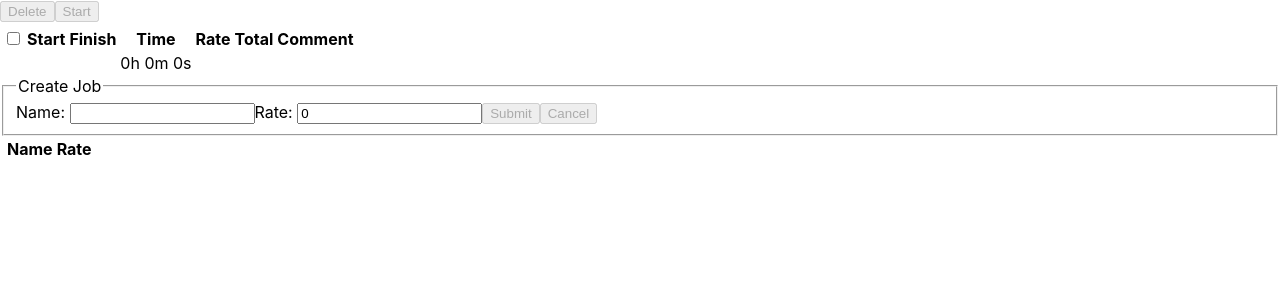
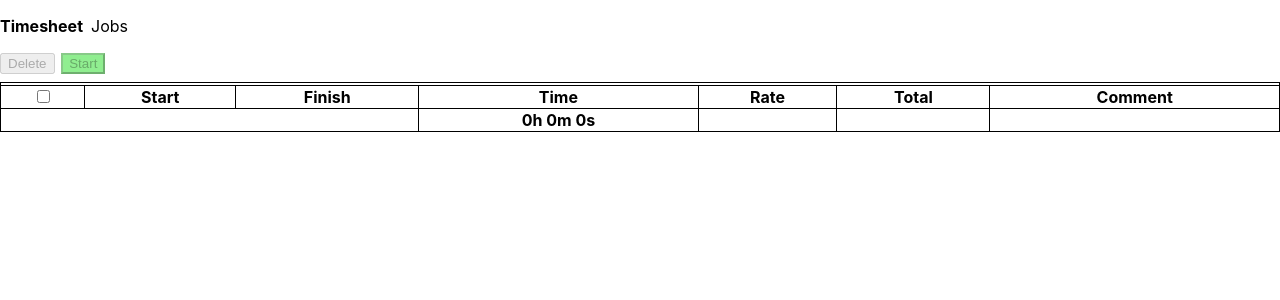
Before and after one commit to vinhanguyen/timesheet, a React (Create React App) app: page / in a window 1280 px wide. Shown: the top 300 px of the page. Built offline with nearby package versions, Linux system fonts and the light colour scheme.

Commit message:
Implement tabs and add css

```diff
--- /dev/null
+++ b/src/timesheet.css
@@ -0,0 +1,44 @@
+nav ul {
+  list-style-type: none;
+  padding: 0;
+  display: flex;
+}
+
+nav li {
+  cursor: pointer;
+}
+
+nav li.active {
+  font-weight: bold;
+}
+
+nav li, nav button, fieldset * {
+  margin-right: .5em;
+}
+
+button.start {
+  background-color: lightgreen;
+}
+
+button.stop {
+  background-color: lightsalmon;
+}
+
+fieldset {
+  border: solid 1px black;
+}
+
+table {
+  width: 100%;
+  border-collapse: collapse;
+  margin-top: .5em;
+}
+
+td, th {
+  border: solid 1px black;
+  text-align: center;
+}
+
+tfoot td {
+  font-weight: bold;
+}
--- a/src/timesheet.tsx
+++ b/src/timesheet.tsx
@@ -2,9 +2,11 @@ import { useEffect, useState } from "react";
 import { getCurrentJobId } from "./data/idb";
 import Jobs from "./jobs";
 import Tasks from "./tasks";
+import './timesheet.css';
 
 export default function Timesheet() {
   const [currentJobId, setCurrentJobId] = useState<number|null>(null);
+  const [tab, setTab] = useState(0);
 
   useEffect(() => {
     (async () => {
@@ -14,8 +16,14 @@ export default function Timesheet() {
 
   return (
     <>
-      <Tasks currentJobId={currentJobId} />
-      <Jobs currentJobId={currentJobId} onChangeJob={setCurrentJobId} />
+      <nav>
+        <ul>
+          <li onClick={() => setTab(0)} className={tab === 0 ? 'active' : ''}>Timesheet</li>
+          <li onClick={() => setTab(1)} className={tab === 1 ? 'active' : ''}>Jobs</li>
+        </ul>
+      </nav>
+      {tab === 0 && <Tasks currentJobId={currentJobId} />}
+      {tab === 1 && <Jobs currentJobId={currentJobId} onChangeJob={setCurrentJobId} />}
     </>
   );
 }
```
